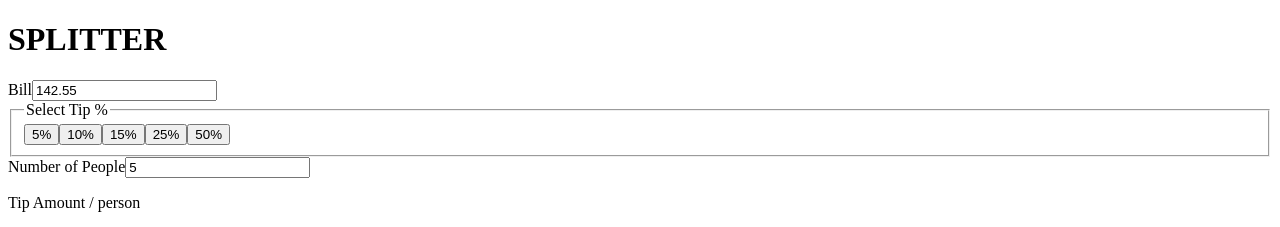
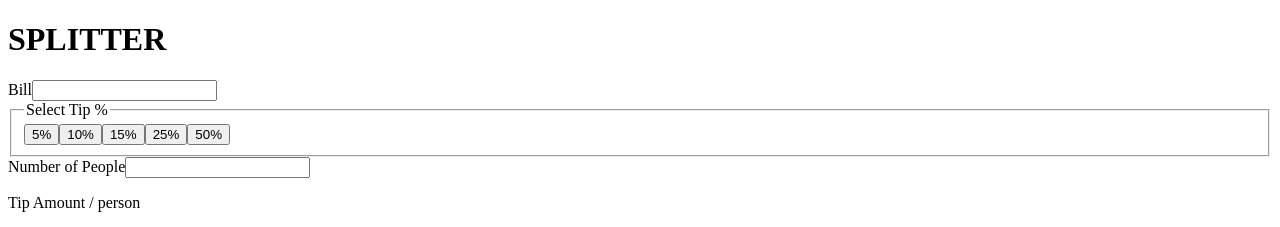
Before and after one commit to Aditi-Sawardekar/tip-calculator-app, a React (Vite) app: page / in a window 1280 px wide. Shown: the top 227 px of the page. Built offline with nearby package versions, Linux system fonts and the light colour scheme.

Commit message:
Handle input values using useState for bill amount and number of people

```diff
--- a/src/pages/TipCalculatorPage.tsx
+++ b/src/pages/TipCalculatorPage.tsx
@@ -1,9 +1,14 @@
+import { useState } from "react";
+
 import DisplayCalculation from "../components/DisplayCalculation/DisplayCalculation";
 import Header from "../components/Header/Header";
 import InputValue from "../components/InputValue/InputValue";
 import PercentageButtons from "../components/PercentageButtons/PercentageButtons";
 
 export default function TipCalculatorPage() {
+  const [billAmount, setBillAmount] = useState<number | null>(null);
+  const [numberOfPeople, setNumberOfPeople] = useState<number | null>(null);
+
   return (
     <main>
       <Header title="SPLITTER" />
@@ -13,9 +18,11 @@ export default function TipCalculatorPage() {
           id="amount"
           label="Bill"
           type="number"
-          value={142.55}
+          value={billAmount}
           onChange={(event) => {
-            console.log(event.target.value);
+            setBillAmount(
+              event.target.value === "" ? null : Number(event.target.value)
+            );
           }}
         />
 
@@ -25,9 +32,11 @@ export default function TipCalculatorPage() {
           id="person"
           label="Number of People"
           type="number"
-          value={5}
+          value={numberOfPeople}
           onChange={(event) => {
-            console.log(event.target.value);
+            setNumberOfPeople(
+              event.target.value === "" ? null : Number(event.target.value)
+            );
           }}
         />
 
```
